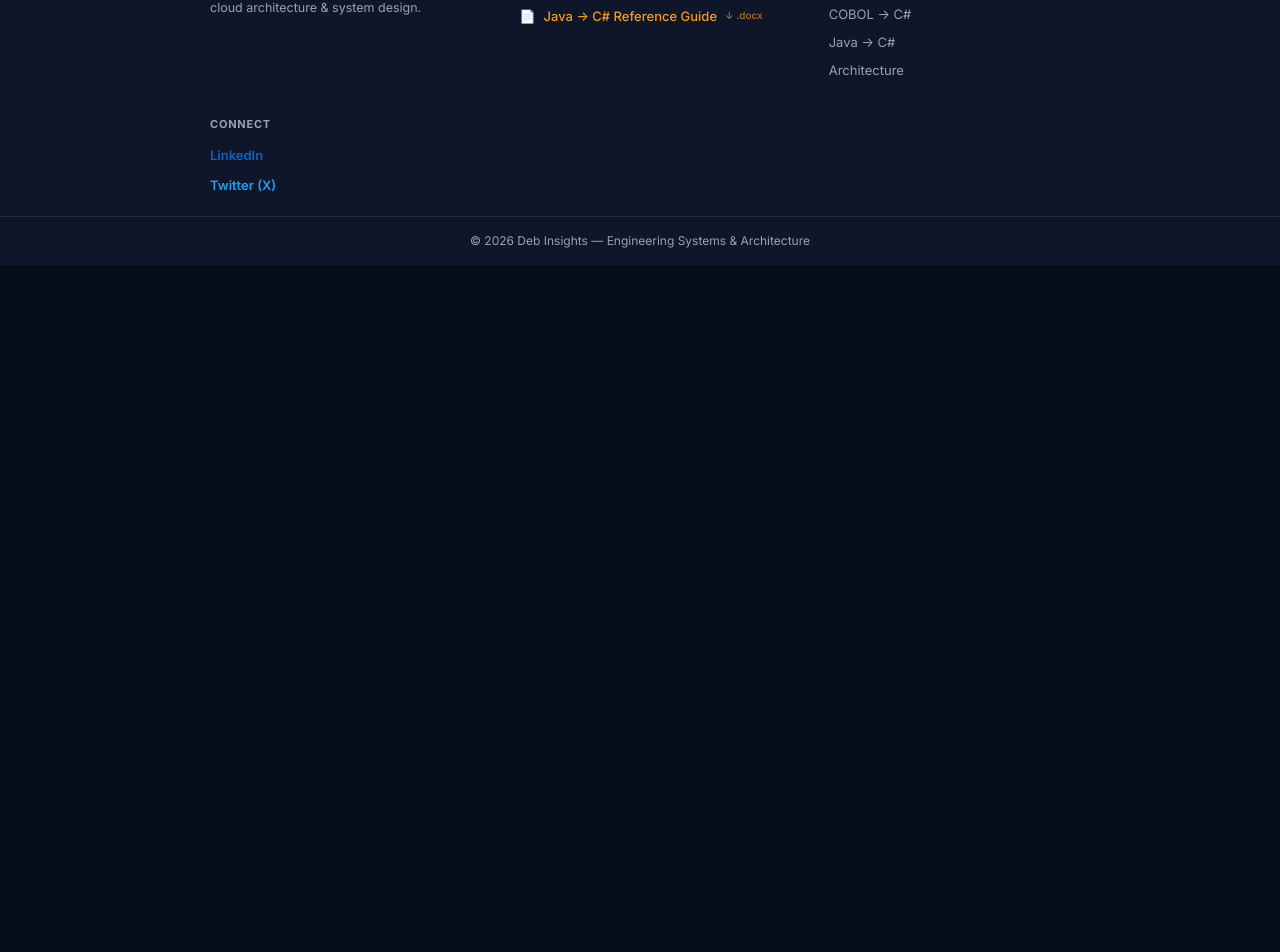
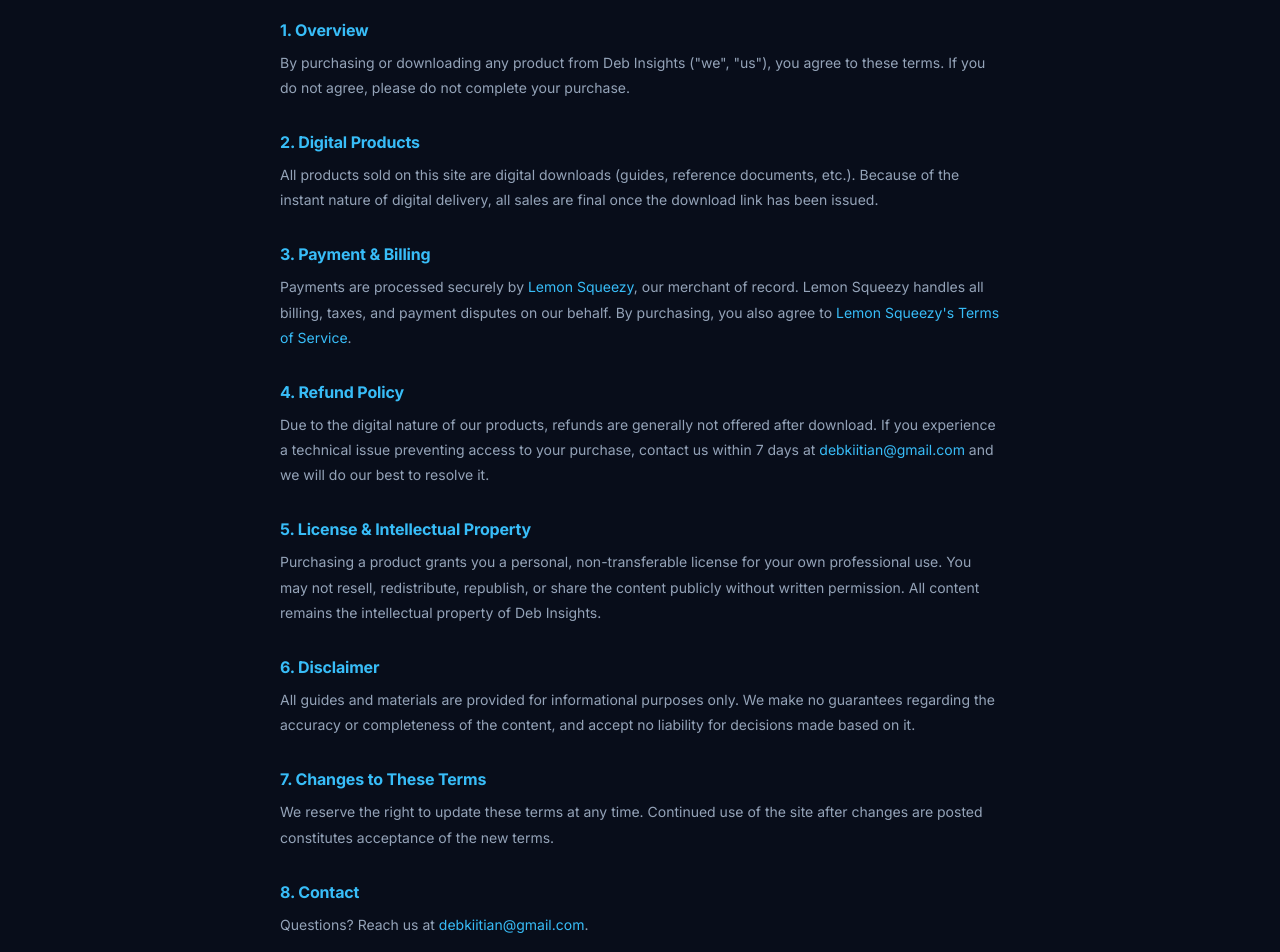
Before and after one commit to debrej2021/dotnetinsights, a React (Vite) app in the folder deb-prod-insights/: page /terms in a window 1280 px wide. Shown: the part 200-1152 px from the top of the page. Before the commit the page ends 800 px from the top, so only its background shows below. Built offline with nearby package versions, Linux system fonts and the light colour scheme.

Commit message:
Terms and Conditions page added to the footer

```diff
--- a/deb-prod-insights/src/App.jsx
+++ b/deb-prod-insights/src/App.jsx
@@ -6,6 +6,7 @@ import DotNet7Rs            from './pages/DotNet7Rs.jsx';
 import MigrationArchitecture from './pages/MigrationArchitecture.jsx';
 import CobolToCSharp   from './pages/cobol-to-csharp.jsx';
 import JavaToCSharp    from './pages/java-to-csharp.jsx';
+import TermsAndConditions from './pages/TermsAndConditions.jsx';
 
 
 export default function App() {
@@ -19,6 +20,7 @@ export default function App() {
         <Route path="/about"                    element={<About />} />
         <Route path="/cobol-to-csharp"            element={<CobolToCSharp />} />
         <Route path="/java-to-csharp"            element={<JavaToCSharp />} />
+        <Route path="/terms"                  element={<TermsAndConditions />} />
       </Routes>
       <Footer />
     </BrowserRouter>
--- a/deb-prod-insights/src/components/Footer.jsx
+++ b/deb-prod-insights/src/components/Footer.jsx
@@ -143,6 +143,15 @@ const Footer = () => (
       }}
     >
       © {new Date().getFullYear()} Deb Insights — Engineering Systems &amp; Architecture
+      {' · '}
+      <a
+        href="/terms"
+        style={{ color: colors.textFaint ?? '#475569', textDecoration: 'none' }}
+        onMouseEnter={e => { e.currentTarget.style.color = colors.textMuted ?? '#94a3b8'; }}
+        onMouseLeave={e => { e.currentTarget.style.color = colors.textFaint ?? '#475569'; }}
+      >
+        Terms &amp; Conditions
+      </a>
     </div>
   </footer>
 );
--- /dev/null
+++ b/deb-prod-insights/src/pages/TermsAndConditions.jsx
@@ -0,0 +1,105 @@
+import React from 'react';
+import { colors, fonts } from '../styles/theme.js';
+
+const Section = ({ title, children }) => (
+  <div style={{ marginBottom: '32px' }}>
+    <h2 style={{ fontSize: '16px', fontWeight: 700, color: colors.blue, marginBottom: '10px' }}>
+      {title}
+    </h2>
+    <div style={{ fontSize: '14px', color: colors.textMuted, lineHeight: 1.8 }}>
+      {children}
+    </div>
+  </div>
+);
+
+export default function TermsAndConditions() {
+  return (
+    <div
+      style={{
+        fontFamily:  fonts.sans,
+        background:  colors.bg,
+        minHeight:   '100vh',
+        padding:     '60px 20px',
+      }}
+    >
+      <div style={{ maxWidth: '720px', margin: '0 auto' }}>
+        <h1 style={{ fontSize: '26px', fontWeight: 800, color: colors.text, marginBottom: '8px' }}>
+          Terms &amp; Conditions
+        </h1>
+        <p style={{ fontSize: '13px', color: colors.textFaint, marginBottom: '40px' }}>
+          Last updated: April 2026
+        </p>
+
+        <Section title="1. Overview">
+          By purchasing or downloading any product from Deb Insights ("we", "us"), you agree to
+          these terms. If you do not agree, please do not complete your purchase.
+        </Section>
+
+        <Section title="2. Digital Products">
+          All products sold on this site are digital downloads (guides, reference documents, etc.).
+          Because of the instant nature of digital delivery, all sales are final once the download
+          link has been issued.
+        </Section>
+
+        <Section title="3. Payment &amp; Billing">
+          Payments are processed securely by{' '}
+          <a
+            href="https://www.lemonsqueezy.com"
+            target="_blank"
+            rel="noopener noreferrer"
+            style={{ color: colors.blue, textDecoration: 'none' }}
+          >
+            Lemon Squeezy
+          </a>
+          , our merchant of record. Lemon Squeezy handles all billing, taxes, and payment disputes
+          on our behalf. By purchasing, you also agree to{' '}
+          <a
+            href="https://www.lemonsqueezy.com/terms"
+            target="_blank"
+            rel="noopener noreferrer"
+            style={{ color: colors.blue, textDecoration: 'none' }}
+          >
+            Lemon Squeezy's Terms of Service
+          </a>
+          .
+        </Section>
+
+        <Section title="4. Refund Policy">
+          Due to the digital nature of our products, refunds are generally not offered after
+          download. If you experience a technical issue preventing access to your purchase, contact
+          us within 7 days at{' '}
+          <a href="mailto:debkiitian@gmail.com" style={{ color: colors.blue, textDecoration: 'none' }}>
+            debkiitian@gmail.com
+          </a>{' '}
+          and we will do our best to resolve it.
+        </Section>
+
+        <Section title="5. License &amp; Intellectual Property">
+          Purchasing a product grants you a personal, non-transferable license for your own
+          professional use. You may not resell, redistribute, republish, or share the content
+          publicly without written permission. All content remains the intellectual property of
+          Deb Insights.
+        </Section>
+
+        <Section title="6. Disclaimer">
+          All guides and materials are provided for informational purposes only. We make no
+          guarantees regarding the accuracy or completeness of the content, and accept no liability
+          for decisions made based on it.
+        </Section>
+
+        <Section title="7. Changes to These Terms">
+          We reserve the right to update these terms at any time. Continued use of the site after
+          changes are posted constitutes acceptance of the new terms.
+        </Section>
+
+        <Section title="8. Contact">
+          Questions? Reach us at{' '}
+          <a href="mailto:debkiitian@gmail.com" style={{ color: colors.blue, textDecoration: 'none' }}>
+            debkiitian@gmail.com
+          </a>
+          .
+        </Section>
+      </div>
+    </div>
+  );
+}
```
